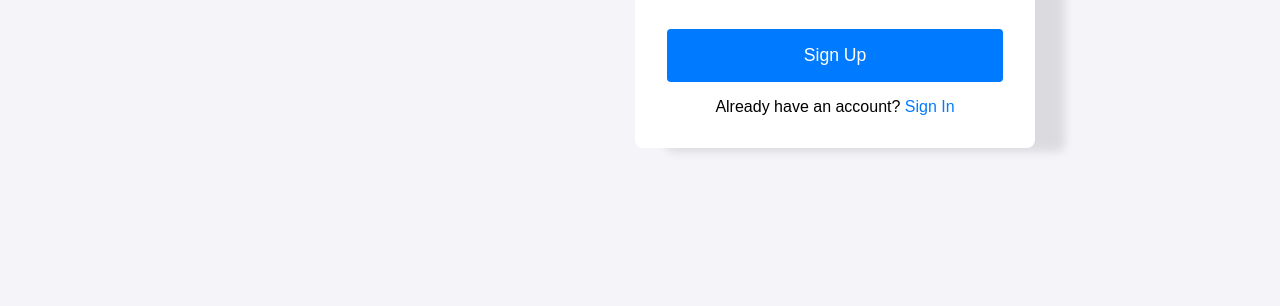
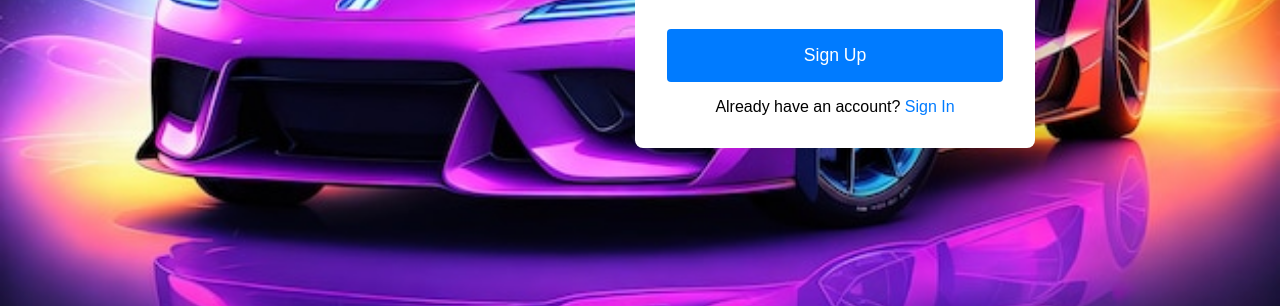
Before and after one commit to Aduradev-015/sale-of-ferrari, a plain HTML site: page index.html in a window 1280 px wide. Shown: the part 494-800 px from the top of the page. Drawn offline with Linux system fonts and the light colour scheme.

Commit message:
sign up page

```diff
--- a/styles.css
+++ b/styles.css
@@ -11,7 +11,7 @@
     justify-content: center;
     align-items: center;
     height: 100vh;
-    background-image: url("../IMAGES/bangkok-thailand-08082022-lamborghini-luxury-super-car-fast-sports-premium-lighting-background-3d-illustration_67\ \(3\).jpg");
+    background-image: url("./images/abstract-canvas-neon-light-car-automobile-artwork-design-digital-art_717440-3854.jpg");
     background-size: cover;
     background-repeat: no-repeat;
   }
```
Also changed, not shown: images/abstract-canvas-neon-light-car-automobile-artwork-design-digital-art_717440-3854.jpg (added).
